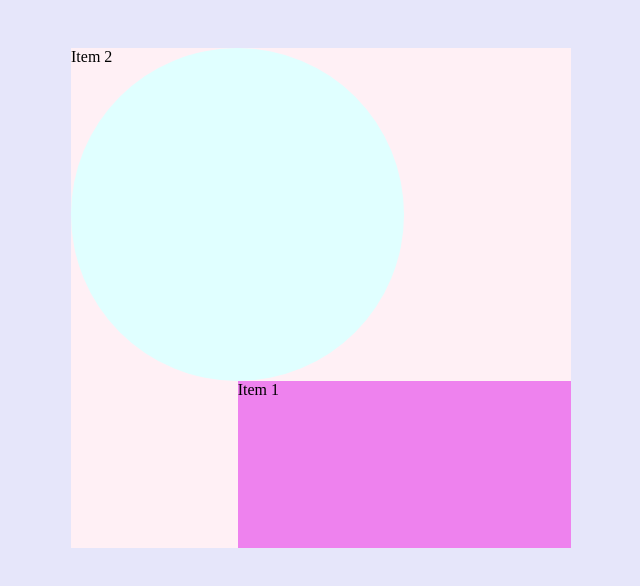
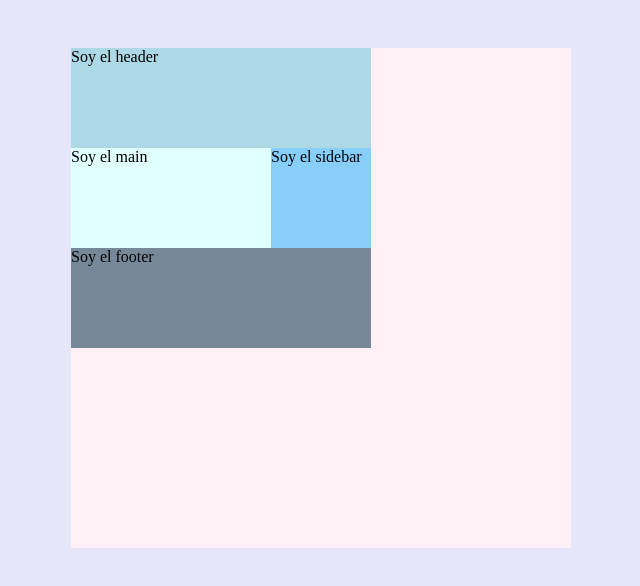
Before and after one commit to 10montse10/css-grit, a plain HTML site: page index.html in a window 1280 px wide. Shown: the whole page, without its empty margins (319-959 px from the left). Drawn offline with Linux system fonts and the light colour scheme.

Commit message:
Utilizamos gris template area

```diff
--- a/index.html
+++ b/index.html
@@ -8,11 +8,11 @@
 </head>
 <body>
     <div class="container">
-        <div class="item item-1">Item 1</div>
-        <div class="item item-2">Item 2</div>
-        <!-- <div class="item">Item 3</div>
-        <div class="item">Item 4</div>
-        <div class="item">Item 5</div>  -->
+        <div class="header">Soy el header<header></header></div>
+        <div class="main">Soy el main</div>
+        <div class="sidebar">Soy el sidebar</div>
+        <div class="footer">Soy el footer</div>
+        <!-- <div class="item">Item 5</div>  -->
     </div>
 </body>
 </html>
--- a/style.css
+++ b/style.css
@@ -2,7 +2,7 @@
 
 body {
     background-color: lavender;
-    padding: 48px;
+    padding: 3rem;
 }
 
 * {
@@ -13,28 +13,36 @@ body {
 
 .container {
     background-color: lavenderblush;
-    width: 500px;
-    height: 500px;
+    width: 31.25rem;
+    height: 31.25rem;
     margin: 0 auto; /* Esto centra el elemento cunado tiene el ancho definido */
 
-    display: grid;/* Esto habilita el comportamineto de gris en el contenedor */
-    grid-template-columns: repeat(3, 1fr);/* Esto define el ancho de las dos columnas */
-    grid-template-rows: repeat(3, 1fr);/* Esto define el alto de cada fila */
+    display: grid;
+    grid-template-columns: 100px 100px 100px;
+    grid-template-rows: repeat(3, 100px);
+    grid-template-areas:
+        "header header header"
+        "main   main   sidebar"
+        "footer footer footer";
 
 }
 
-.item {
-    background-color: lightcyan;
+.header {
+    background-color: lightblue;
+    grid-area: header;
 }
 
-.item-1 {
-    grid-column: 2/4;
-    background-color: violet;
-    grid-row: 3/4;
+.main {
+    background-color: lightcyan;
+    grid-area: main;
 }
 
-.item-2 {
-    border-radius: 50%;
-    grid-column: 1/3;
-    grid-row: 1/3;
+.sidebar {
+    background-color: lightskyblue;
+    grid-area: sidebar;
 }
+
+.footer {
+    background-color: lightslategray;
+    grid-area: footer;
+}
```
